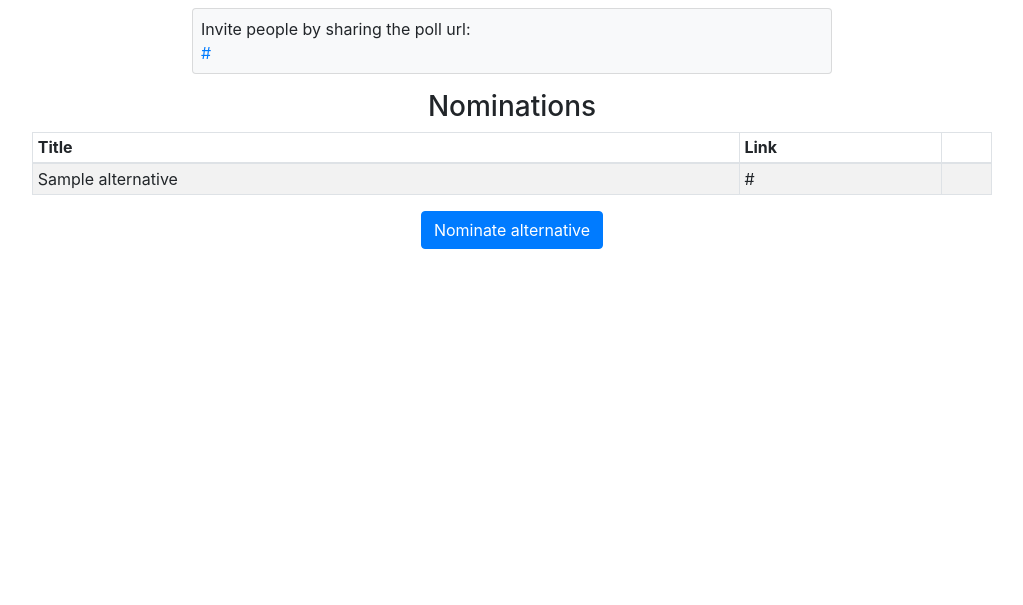
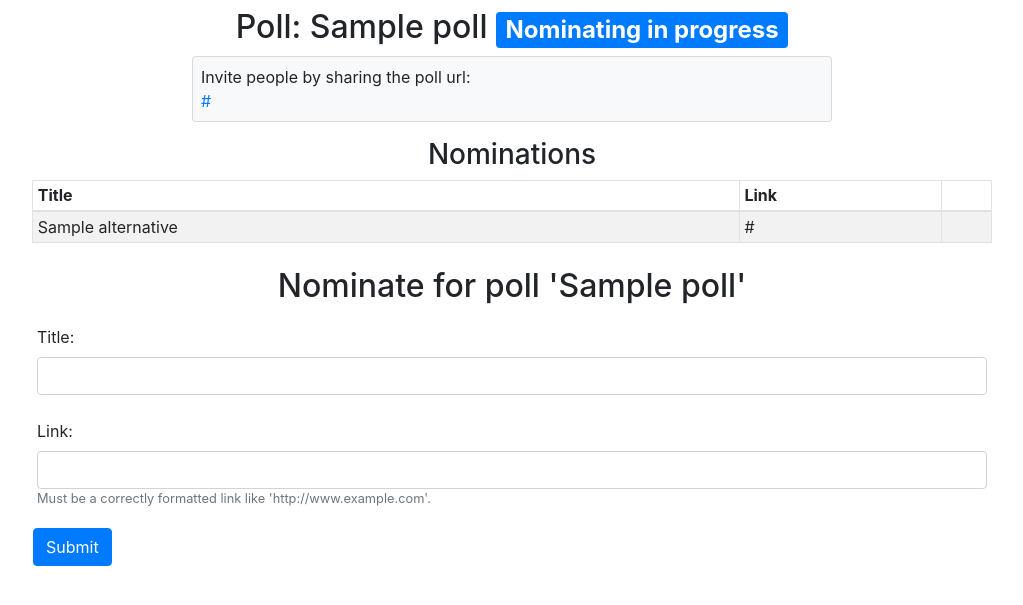
Before and after one commit to Erikun/votatron, a Flask app: template app/templates/poll_nominating.html.jinja2 in a window 1280 px wide. Shown: the part 56-661 px from the top of the page, without its empty margins (128-1151 px from the left). Run offline with Flask 2, Linux system fonts and the light colour scheme; tables that the repository leaves empty hold one stand-in row (values such as "Sample post"); the template is opened without the code that fills it: values that come from a table or form of the project are taken from there, most other values are stand-ins (such as "Sample title", 1, 10 or a date in 2020); some libraries are stand-ins or nearby versions.

Commit message:
Mer mer mer css fix

```diff
--- a/app/templates/auth/login.html
+++ b/app/templates/auth/login.html
@@ -1,5 +1,6 @@
 {% extends 'base.html' %}
 {% block content %}
+<h2 class="text-center pt-2">Login</h2>
   <form class="form-inline d-flex justify-content-center" method="post">
     <div class="form-group mx-sm-3 mb-2 p-2">
       <label class="p-2 m-2" for="username">Username:</label>
--- a/app/templates/auth/register.html
+++ b/app/templates/auth/register.html
@@ -6,6 +6,7 @@
     Just don't give other people your username and they won't be able to wreck your polls. Oh, and don't choose
   a username that's easy to guess either...</p>
 </div>
+<h2 class="text-center pt-2">Register new user</h2>
 <form class="form-inline d-flex justify-content-center" method="post">
   <div class="form-group mx-sm-3 mb-2 p-2">
     <label class="p-2 m-2" for="username">Username:</label>
--- a/app/templates/create_poll.html.jinja2
+++ b/app/templates/create_poll.html.jinja2
@@ -10,7 +10,7 @@
         <option value="book">Book</option>
         <option value="movie">Movie</option>
       </select>
-      <input class="form-control p-2 m-2" type="submit" value="Create" />
+      <input class="btn btn-primary form-control mx-auto text-center align-center" type="submit" value="Create" />
     </div>
   </form>
 {% endblock %}
--- a/app/templates/poll_nominating.html.jinja2
+++ b/app/templates/poll_nominating.html.jinja2
@@ -1,11 +1,23 @@
 {% extends 'base.html' %}
-{% block header %}
-<h2>Poll: {{poll.title}}</h2>
-{% endblock %}
 {% block content %}
+<div>
+<h2 class="text-center pt-2">Poll: {{poll.title}} <span class="badge badge-primary">Nominating in progress</span></h2>
+</dic>
 <div class="bg-light card card-body w-50 mx-auto p-2 m-2">
 Invite people by sharing the poll url: <a href="{{poll_url}}">{{poll_url}}</a>
 </div>
+{% if poll.creator == g.user %}
+<div class="w-75 m-5 mx-auto">
+  {% if poll.alternatives|length > 0 %}
+    <form action="{{url_for('poll.start_vote', poll_id=poll.id)}}" method="post">
+      You can open this poll for voting. This means that no more alternatives may be nominated, and that users can vote. Once voting has started, there's no going back!
+      <input type="submit" value="Begin vote" class="btn btn-primary p-2 m-2"/>
+    </form>
+  {% else %}
+    <p> Once there are alternatives registered you can open the poll for voting.</p>
+  {% endif %}
+</div>
+{% endif %}
 <h3 class="text-center pt-2">Nominations</h3>
 
 <table class="table table-bordered table-striped table-sm w-75 mx-auto">
@@ -47,19 +59,23 @@ Invite people by sharing the poll url: <a href="{{poll_url}}">{{poll_url}}</a>
     </tbody>
 
 </table>
-<div class="text-center">
-  <a href="{{url_for('nominate.nominate_alternative', poll_id=poll.id)}}" class="btn btn-primary">Nominate alternative</a>
+<h2 class="text-center pt-2">Nominate for poll '{{poll.title}}'</h2>
+<div class="w-75 mx-auto">
+<form class="m-2 p-2" action="{{url_for('nominate.nominate_alternative', poll_id=poll.id)}}" method="post">
+    <div class="p-1 form-group row">
+        <label for="Title">Title:</label>
+        <input class="form-control" type="text" id="title" name="title">
+    </div>
+    <div class="p-1 form-group row">
+        <label for="link">Link:</label>
+        <input class="form-control" type="url" id="link" name="link" aria-describedby="linkinline">
+        <small id="linkinline" class="text-muted">
+        Must be a correctly formatted link like 'http://www.example.com'.
+        </small>
+    </div>
+    <div class="form-group row">
+        <button class="btn btn-primary" type="submit">Submit</button>
+    </div>
+</form>
 </div>
-{% if poll.creator == g.user %}
-<div class="w-75 m-5 mx-auto">
-  {% if poll.alternatives|length > 0 %}
-    <form action="{{url_for('poll.start_vote', poll_id=poll.id)}}" method="post">
-      You can open this poll for voting. This means that no more alternatives may be nominated, and that users can vote. Once voting has started, there's no going back!
-      <input type="submit" value="Begin vote" class="btn btn-primary p-2 m-2"/>
-    </form>
-  {% else %}
-    <p> Once there are alternatives registered you can open the poll for voting.</p>
-  {% endif %}
-</div>
-{% endif %}
 {% endblock %}
--- a/app/templates/polls.html.jinja2
+++ b/app/templates/polls.html.jinja2
@@ -56,7 +56,7 @@
                 <form action="{{url_for('poll.list_polls')}}" method="post">
                     <input name="poll" value="{{poll.id}}" type="hidden" />
                     <input name="delete" value="true" type="hidden" />
-                    <input type="submit" value="Delete">
+                    <input class="btn btn-warning" type="submit" value="Delete">
                 </form>
                 </td>
             </tr>
```
Also changed, not shown: app/templates/nominate.html.jinja2 (+8 -12 lines), app/templates/poll_result.html.jinja2 (+6 -8 lines), app/templates/poll_voting.html.jinja2 (+4 -5 lines), app/templates/vote.html.jinja2 (+10 -11 lines).
